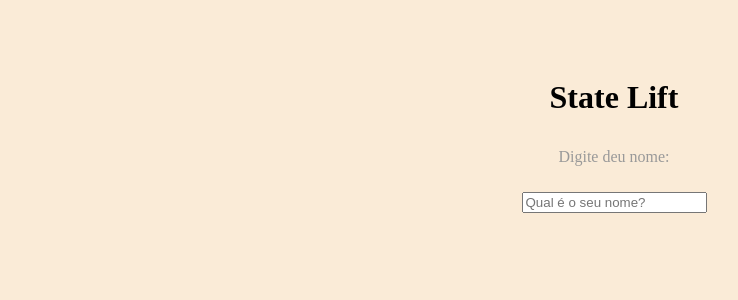
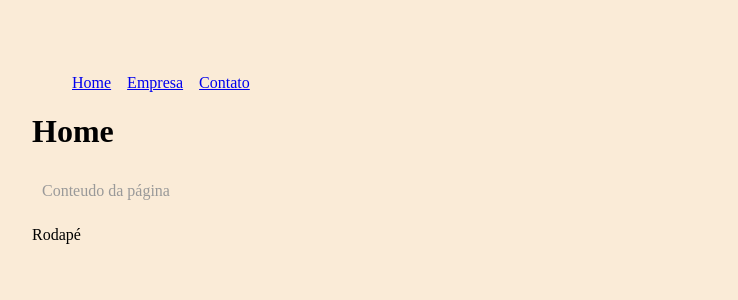
Before and after one commit to Vitorio10/meu-projeto, a React (Create React App) app: page / in a window 1280 px wide. Shown: the top 300 px of the page, without its empty margins (26-764 px from the left). Built offline with nearby package versions, Linux system fonts and the light colour scheme; the HTML template or start-up script is replaced by a standard one.

Commit message:
Usando Router

```diff
--- a/package.json
+++ b/package.json
@@ -8,6 +8,7 @@
     "@testing-library/user-event": "^13.5.0",
     "react": "^18.3.1",
     "react-dom": "^18.3.1",
+    "react-router-dom": "^6.26.1",
     "react-scripts": "5.0.1",
     "web-vitals": "^2.1.4"
   },
--- a/src/App.jsx
+++ b/src/App.jsx
@@ -1,16 +1,22 @@
-import './App.css';
-import {useState} from 'react'
-import SeuNome from './components/SeuNome';
-import Saudacao from './components/Saudacao';
+import { BrowserRouter as Router, Routes, Route, Link} from "react-router-dom";
+import Home from "./pages/Home";
+import Empresa from "./pages/Empresa";
+import Contato from "./pages/Contato";
+import NavBar from "./components/Layout/NavBar";
+import Footer from "./components/Layout/Footer";
+
 
 function App() {
-  const [nome, setNome] = useState()
   return (
-    <div className="App">
-      <h1>State Lift</h1>
-      <SeuNome setNome ={setNome}/>
-      <Saudacao nome={nome}/>
-    </div>
+    <Router>
+      <NavBar/>
+      <Routes>
+        <Route exact path="/" element={<Home/>}></Route>
+        <Route path="/empresa" element={<Empresa/>}></Route>
+        <Route path="/contato" element={<Contato/>}></Route>
+      </Routes>
+      <Footer/>
+    </Router>
   );
 }
 
--- /dev/null
+++ b/src/components/Layout/Footer.jsx
@@ -0,0 +1,5 @@
+function Footer(){
+    return <footer> Rodapé</footer>
+}
+
+export default Footer
--- /dev/null
+++ b/src/components/Layout/NavBar.jsx
@@ -0,0 +1,14 @@
+import { Link } from "react-router-dom"
+import styles from "./NavBar.module.css"
+
+function NavBar(){
+    return(
+    <ul className={styles.list}>
+        <li className={styles.item}><Link to="/">Home</Link></li>
+        <li className={styles.item}><Link to="/empresa">Empresa</Link></li>
+        <li className={styles.item}><Link to="/contato">Contato</Link></li>
+    </ul>
+    )
+}
+
+export default NavBar
--- /dev/null
+++ b/src/components/Layout/NavBar.module.css
@@ -0,0 +1,8 @@
+.list{
+    display: flex;
+    list-style: none;
+}
+
+.item{
+    margin-right: 1em;
+}
--- /dev/null
+++ b/src/pages/Contato.jsx
@@ -0,0 +1,10 @@
+function Contato(){
+    return(
+        <div>
+            <h1>Contato</h1>
+            <p>Conteudo da página</p>
+        </div>
+    )
+}
+
+export default Contato
--- /dev/null
+++ b/src/pages/Empresa.jsx
@@ -0,0 +1,10 @@
+function Empresa(){
+    return(
+        <div>
+            <h1>Empresa</h1>
+            <p>Conteudo da página</p>
+        </div>
+    )
+}
+
+export default Empresa
--- /dev/null
+++ b/src/pages/Home.jsx
@@ -0,0 +1,10 @@
+function Home(){
+    return(
+        <div>
+            <h1>Home</h1>
+            <p>Conteudo da página</p>
+        </div>
+    )
+}
+
+export default Home
```
Also changed, not shown: 1 other file (tests, documents, lock files or other folders).
